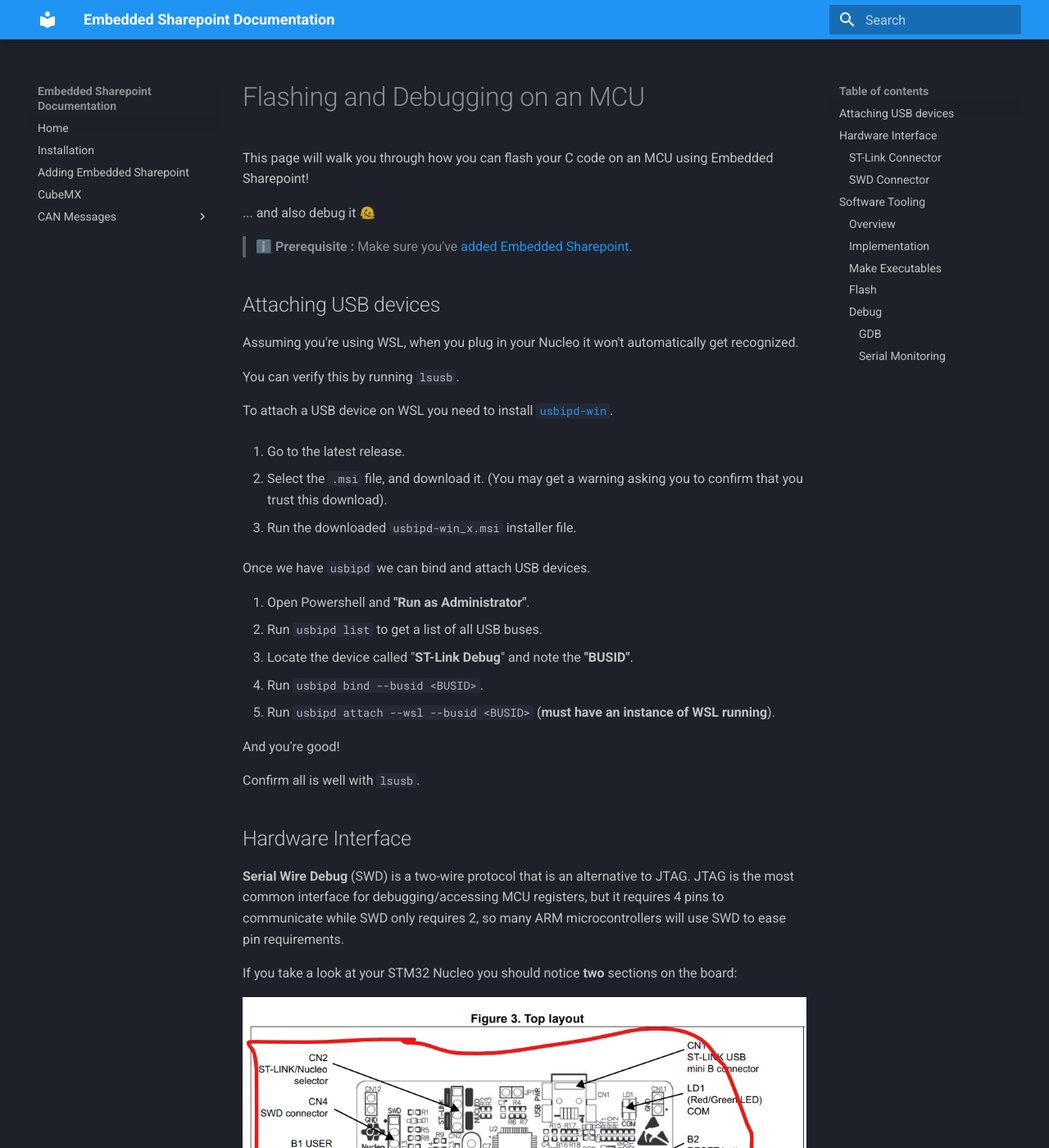
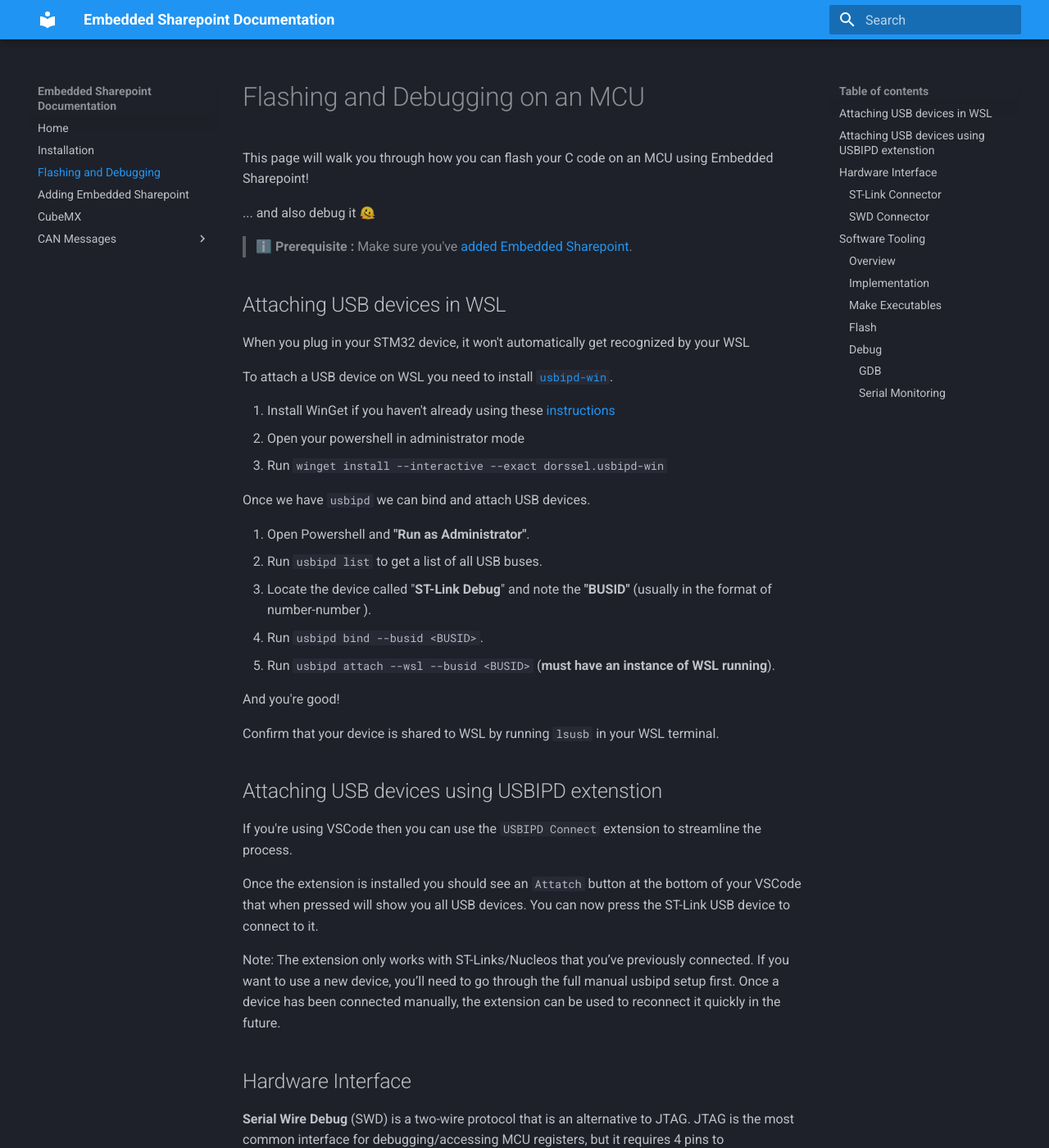
Before and after one commit to lhr-solar/Embedded-Sharepoint, an MkDocs documentation site: the page built from docs/FlashAndTheBug.md, in a window 1280 px wide and 1400 px high. Shown: the whole window at 82% size. Built offline with MkDocs 1.6.1 and Material for MkDocs 9.7.7, drawn with Linux system fonts in a browser that asks for light colours; some of the changed text lies outside the part shown.

Commit message:
improved installation docs

```diff
--- a/docs/FlashAndTheBug.md
+++ b/docs/FlashAndTheBug.md
@@ -7,35 +7,41 @@ This page will walk you through how you can flash your C code on an MCU using Em
 > ℹ️ **Prerequisite :**
 > Make sure you've [added Embedded Sharepoint](SharepointSubmodule.md).
 
-## Attaching USB devices
+## Attaching USB devices in WSL
 
-Assuming you're using WSL, when you plug in your Nucleo it won't automatically get recognized.
-
-You can verify this by running `lsusb`.
+When you plug in your STM32 device, it won't automatically get recognized by your WSL
 
 To attach a USB device on WSL you need to install [`usbipd-win`](https://github.com/dorssel/usbipd-win/releases).
 
-1. Go to the latest release.
+1. Install WinGet if you haven't already using these [instructions](https://learn.microsoft.com/en-us/windows/package-manager/winget/)
+2. Open your powershell in administrator mode
+3. Run `winget install --interactive --exact dorssel.usbipd-win`
 
-2. Select the `.msi` file, and download it. (You may get a warning asking you to confirm that you trust this download).
-
-3. Run the downloaded `usbipd-win_x.msi` installer file.
 
 Once we have `usbipd` we can bind and attach USB devices.
 
 1. Open Powershell and **"Run as Administrator"**.
 2. Run `usbipd list` to get a list of all USB buses.
-3. Locate the device called "**ST-Link Debug**" and note the **"BUSID"**.
+3. Locate the device called "**ST-Link Debug**" and note the **"BUSID"** (usually in the format of number-number ).
 4. Run `usbipd bind --busid <BUSID>`.
 5. Run `usbipd attach --wsl --busid <BUSID>` (**must have an instance of WSL running**).
 
 And you're good!
 
-Confirm all is well with `lsusb`.
+Confirm that your device is shared to WSL by running `lsusb` in your WSL terminal.
+
+## Attaching USB devices using USBIPD extenstion
+If you're using VSCode then you can use the `USBIPD Connect` extension to streamline the process.
+
+Once the extension is installed you should see an `Attatch` button at the bottom of your VSCode that when pressed will show you all USB devices. You can now press the ST-Link USB device to connect to it.
+
+Note: The extension only works with ST-Links/Nucleos that you’ve previously connected. If you want to use a new device, you’ll need to go through the full manual usbipd setup first. Once a device has been connected manually, the extension can be used to reconnect it quickly in the future.
 
 ## Hardware Interface
 
 **Serial Wire Debug** (SWD) is a two-wire protocol that is an alternative to JTAG. JTAG is the most common interface for debugging/accessing MCU registers, but it requires 4 pins to communicate while SWD only requires 2, so many ARM microcontrollers will use SWD to ease pin requirements.
+
+To program the STM32 microcontroller with SWD, we use an **ST-Link**—a tool from STMicroelectronics that runs dedicated firmware designed to program STM32 devices.
 
 If you take a look at your STM32 Nucleo you should notice **two** sections on the board:
 
--- a/mkdocs.yml
+++ b/mkdocs.yml
@@ -12,6 +12,7 @@ theme:
 nav:
   - Home: 'README.md'
   - Installation: 'Installation.md'
+  - Flashing and Debugging: 'FlashAndTheBug.md'
   - Adding Embedded Sharepoint: 'SharepointSubmodule.md'
   - CubeMX: 'CubeMX.md'
 
```
Also changed, not shown: docs/Installation.md (+16 -0 lines).
